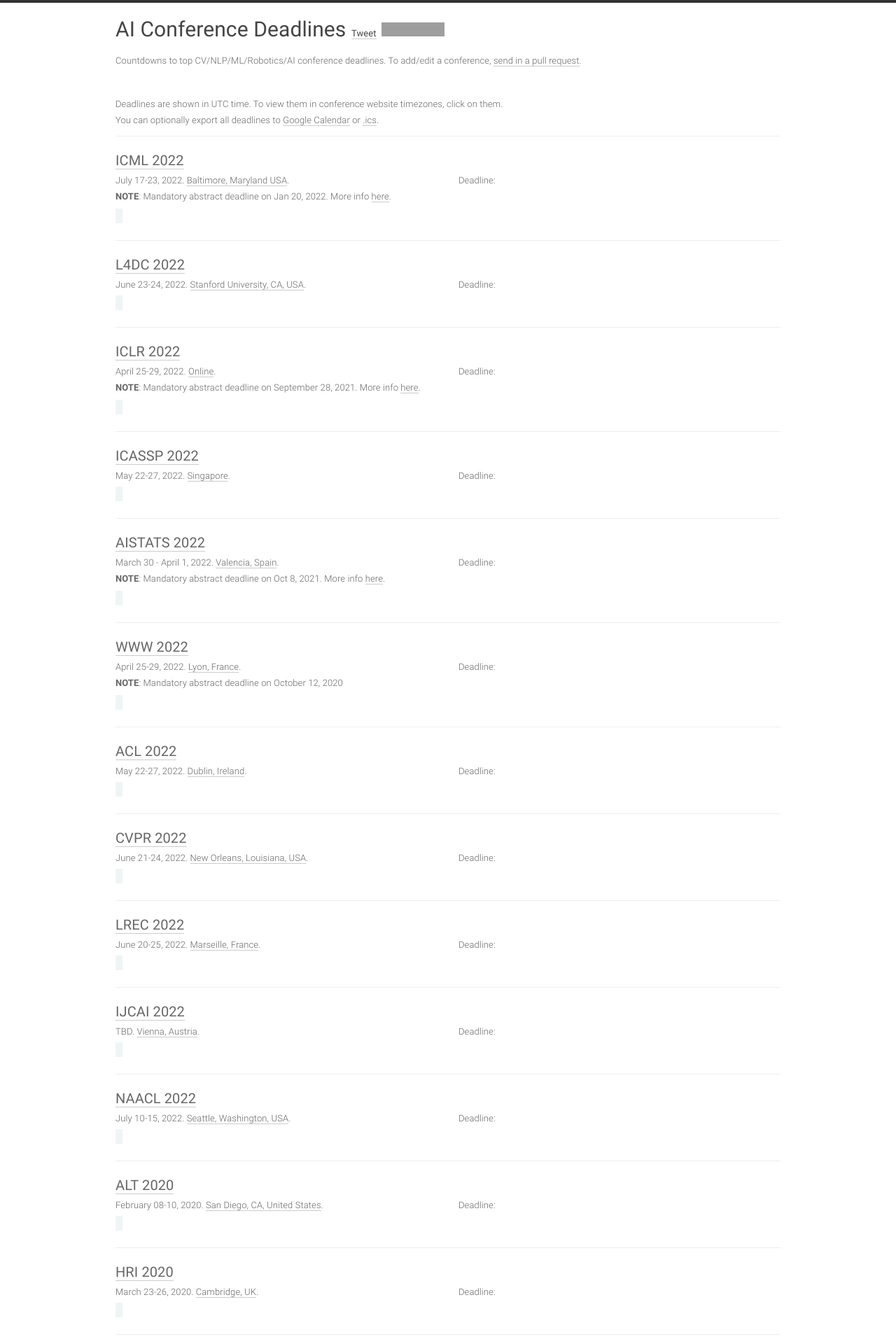
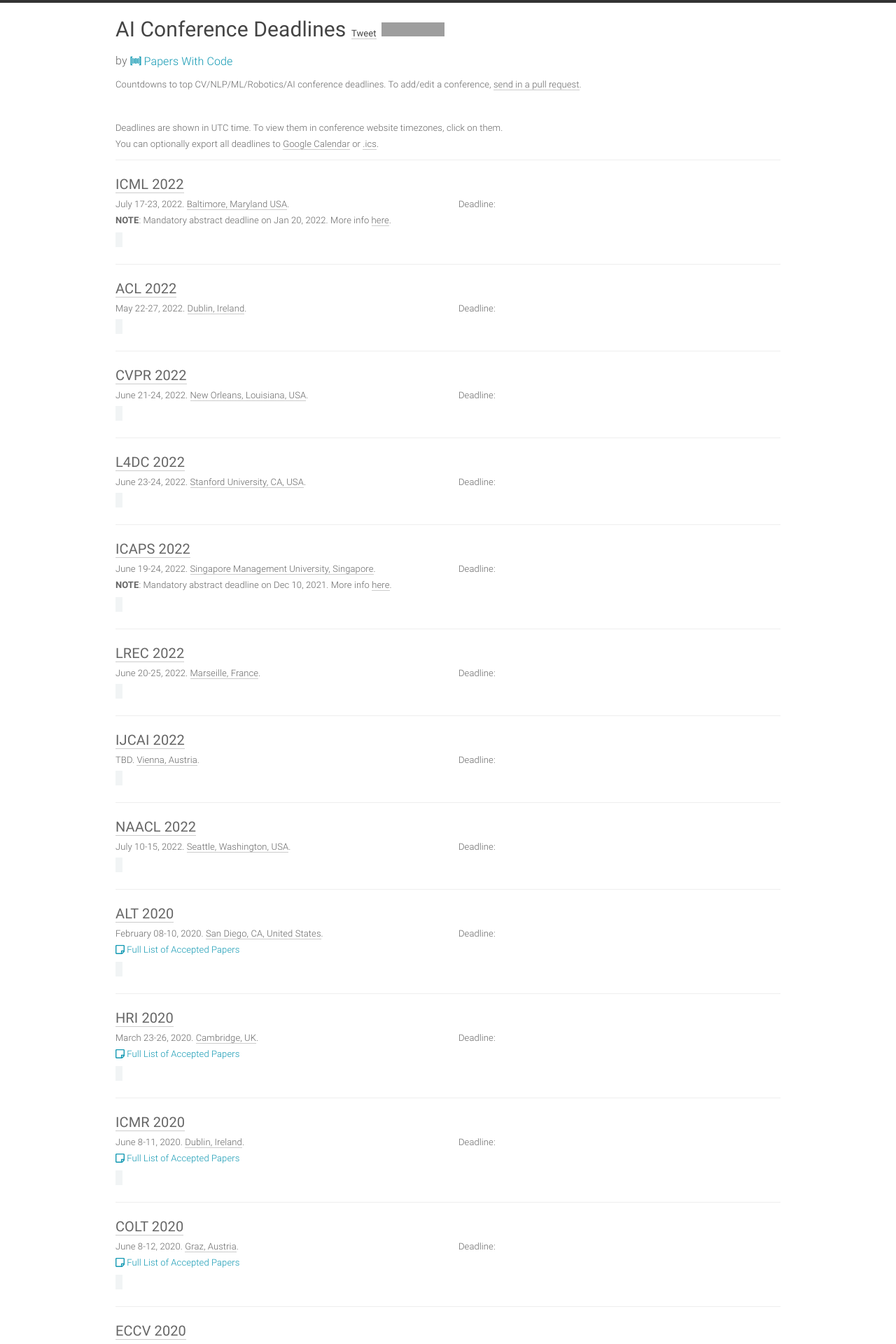
Before and after one commit to paperswithcode/ai-deadlines, a Jekyll site: the page built from index.html, in a window 1280 px wide. Shown: the top 1920 px of the page at 70% size. Built offline with Jekyll 4.4.1, drawn with Linux system fonts in a browser that asks for light colours; comment, search, counter and statistics services are not loaded; some of the changed text lies outside the part shown; grey boxes are pictures that could not be loaded.

Commit message:
Transferring to Papers With Code (#377)
* Delete CNAME

* Update _config.yml

* Update _config.yml

* Update _config.yml

* Update home.html

* Update home.html

* Update deadlines.css

* Update home.html

* Update deadlines.css

* Update home.html

* Create deadlines.css

* Update deadlines.css

* Update deadlines.css

* Update home.html

* Add pwclink and paperslink

* Update conferences.yml

* Update conferences.yml

* Update data

* Update style for past events

* Update copy

* Update conferences.yml

* Readd CNAME

* Drops google analytics; updates footnote

* Sorting

* Removing duplicates

* Updates footnote

Co-authored-by: Ludovic Viaud <66958557+ludoviofb@users.noreply.github.com>
Co-authored-by: Ludovic Viaud <ludovio@fb.com>
Co-authored-by: Elvis Saravia <ellfae@gmail.com>

```diff
--- a/_config.yml
+++ b/_config.yml
@@ -1,17 +1,15 @@
-title: AI Conference Deadlines # (Maintained by @abhshkdz)
-# email: abhshkdz@vt.edu
+title: AI Conference Deadlines
 description: Countdowns to top CV/NLP/ML/Robotics/AI conference deadlines
 author: Abhishek Das
 
 domain: "aideadlin.es"
 baseurl: ""
 
-twitter_username: abhshkdz
 twitter_hashtag: machinelearning
 github_username: abhshkdz
 github_repo: ai-deadlines
 
 markdown: kramdown
-ga_id: UA-36274081-2
+ga_id:
 
 include: ['_pages']
--- a/_data/conferences.yml
+++ b/_data/conferences.yml
@@ -12,66 +12,6 @@
   place: Baltimore, Maryland USA
   sub: ML
   note: '<b>NOTE</b>: Mandatory abstract deadline on Jan 20, 2022. More info <a href=''https://icml.cc/Conferences/2022/''>here</a>.'
-
-- title: L4DC
-  year: 2022
-  id: l4dc22
-  link: https://l4dc.stanford.edu/
-  deadline: '2021-11-30 17:00:00'
-  timezone: UTC-5
-  date: June 23-24, 2022
-  place: Stanford University, CA, USA
-  sub: ML
-
-- title: ICLR
-  hindex: 203
-  year: 2022
-  id: iclr22
-  link: https://iclr.cc/
-  deadline: '2021-10-05 17:00:00'
-  abstract_deadline: '2021-09-28 17:00:00'
-  timezone: UTC-7
-  date: April 25-29, 2022
-  place: Online
-  sub: ML
-  note: '<b>NOTE</b>: Mandatory abstract deadline on September 28, 2021. More info
-    <a href=''https://iclr.cc/Conferences/2022/CallForPapers''>here</a>.'
-
-- title: ICASSP
-  hindex: 80
-  year: 2022
-  id: icassp22
-  link: https://2022.ieeeicassp.org/
-  deadline: '2021-10-06 23:59:59'
-  timezone: UTC-12
-  date: May 22-27, 2022
-  place: Singapore
-  sub: SP
-
-- title: AISTATS
-  hindex: 57
-  year: 2022
-  id: aistats22
-  link: https://www.aistats.org/aistats2022/
-  deadline: '2021-10-15 11:59:00'
-  timezone: UTC
-  date: March 30 - April 1, 2022
-  place: Valencia, Spain
-  sub: ML
-  note: '<b>NOTE</b>: Mandatory abstract deadline on Oct 8, 2021. More info <a href=''http://www.aistats.org/aistats2022/cfp.html''>here</a>.'
-
-- title: WWW
-  hindex: 70
-  year: 2022
-  id: www22
-  link: https://www2022.thewebconf.org/
-  deadline: '2021-10-21 23:59:59'
-  abstract_deadline: '2021-10-14 23:59:59'
-  timezone: UTC-12
-  date: April 25-29, 2022
-  place: Lyon, France
-  sub: DM
-  note: '<b>NOTE</b>: Mandatory abstract deadline on October 12, 2020'
 
 - title: ACL
   hindex: 157
@@ -94,6 +34,29 @@
   date: June 21-24, 2022
   place: New Orleans, Louisiana, USA
   sub: CV
+
+- title: L4DC
+  year: 2022
+  id: l4dc22
+  link: https://l4dc.stanford.edu/
+  deadline: '2021-11-30 17:00:00'
+  timezone: UTC-5
+  date: June 23-24, 2022
+  place: Stanford University, CA, USA
+  sub: ML
+
+- title: ICAPS
+  hindex: 27
+  year: 2022
+  id: icaps22
+  link: http://icaps22.icaps-conference.org/
+  deadline: '2021-12-15 23:59:59'
+  abstract_deadline: '2021-12-10 23:59:59'
+  timezone: UTC-12
+  date: June 19-24, 2022
+  place: Singapore Management University, Singapore
+  sub: ML
+  note: '<b>NOTE</b>: Mandatory abstract deadline on Dec 10, 2021. More info <a href=''http://icaps22.icaps-conference.org/''>here</a>.'
 
 - title: LREC
   hindex: 38
@@ -139,6 +102,7 @@
   date: February 08-10, 2020
   place: San Diego, CA, United States
   sub: ML
+  paperslink: http://algorithmiclearningtheory.org/alt2020/accepted-papers/
 
 - title: HRI
   hindex: 40
@@ -150,6 +114,7 @@
   date: March 23-26, 2020
   place: Cambridge, UK
   sub: RO
+  paperslink: https://dl.acm.org/doi/proceedings/10.1145/3319502
 
 - title: ICMR
   hindex: 33
@@ -161,6 +126,7 @@
   date: June 8-11, 2020
   place: Dublin, Ireland
   sub: CV
+  paperslink: http://icmr2020.org/ICMR2020-detailed-schedule-FINAL.pdf
 
 - title: COLT
   hindex: 48
@@ -172,6 +138,7 @@
   timezone: America/Los_Angeles
   place: Graz, Austria
   sub: ML
+  paperslink: http://proceedings.mlr.press/v125/
 
 - title: ECCV
   hindex: 135
@@ -183,6 +150,7 @@
   date: August 23-28, 2020
   place: Glasgow, Scotland, UK
   sub: CV
+  paperslink: https://eccv2020.eu/about-eccv/#
 
 - title: ICCC
   hindex: 22
@@ -194,6 +162,7 @@
   date: June 29-July 3, 2020
   place: Coimbra, Portugal
   sub: ML
+  paperslink: http://computationalcreativity.net/iccc20/papers/ICCC20_Proceedings.pdf
 
 - title: ISMIR
   hindex: 32
@@ -207,6 +176,7 @@
   place: Montreal, Canada
   sub: SP
   note: '<b>NOTE</b>: Mandatory abstract deadline on Apr 10, 2020. More info <a href=''https://ismir.github.io/ISMIR2020/cfp/''>here</a>.'
+  paperslink: https://program.ismir2020.net/papers.html?filter=keywords
 
 - title: AACL-IJCNLP
   hindex: -1
@@ -218,6 +188,8 @@
   date: December 4-7, 2020
   place: Suzhou, China
   sub: NLP
+  pwclink: https://paperswithcode.com/conference/asian-chapter-of-the-association-for
+  paperslink: https://aclanthology.org/events/aacl-2020/
 
 - title: COLING
   hindex: 41
@@ -229,6 +201,7 @@
   date: December 8-13, 2020
   place: Barcelona, Spain
   sub: NLP
+  paperslink: https://aclanthology.org/volumes/2020.coling-main/
 
 - title: ACCV
   hindex: 38
@@ -240,6 +213,7 @@
   date: November 30 - December 4, 2020
   place: Online
   sub: CV
+  paperslink: https://accv2020.github.io/programs/papers/index.html
 
 - title: ICPR
   hindex: 38
@@ -251,6 +225,7 @@
   date: January 10-15, 2021
   place: Milan, Italy
   sub: ML
+  paperslink: https://www.micc.unifi.it/icpr2020/index.php/papers-and-authors/
 
 - title: CoNLL
   hindex: 34
@@ -262,6 +237,7 @@
   date: November 19-20, 2020
   place: Online
   sub: NLP
+  paperslink: https://aclanthology.org/events/conll-2020/
 
 - title: 3DV
   hindex: 29
@@ -273,6 +249,7 @@
   date: November 25-28, 2020
   place: Fukuoka, Japan
   sub: CV
+  paperslink: http://3dv2020.dgcv.nii.ac.jp/conferenceprogram.html
 
 - title: WMT
   hindex: 27
@@ -284,6 +261,7 @@
   date: November 19-20, 2020
   place: Online
   sub: NLP
+  paperslink: http://www.statmt.org/wmt20/papers.html
 
 - title: EACL
   hindex: 36
@@ -295,6 +273,8 @@
   date: April 21-23, 2021
   place: Online (Kyiv, Ukraine)
   sub: NLP
+  pwclink: https://paperswithcode.com/conference/eacl-2021-2
+  paperslink: https://aclanthology.org/events/eacl-2021/#2021-eacl-main
 
 - title: AAMAS
   hindex: 25
@@ -308,6 +288,7 @@
   place: London, UK
   sub: ML
   note: '<b>NOTE</b>: Mandatory abstract deadline on Oct 02, 2020. More info <a href=''https://aamas2021.soton.ac.uk/calls/papers/''>here</a>.'
+  paperslink: https://dl.acm.org/doi/proceedings/10.5555/3463952
 
 - title: SDM
   hindex: 33
@@ -319,6 +300,7 @@
   date: April 29 - May 1, 2021
   place: Online
   sub: DM
+  paperslink: https://epubs.siam.org/doi/book/10.1137/1.9781611976700
 
 - title: AISTATS
   hindex: 52
@@ -331,6 +313,7 @@
   place: San Diego, California, USA
   sub: ML
   note: '<b>NOTE</b>: Mandatory abstract deadline on Oct 8, 2020. More info <a href=''http://www.aistats.org/aistats2021/cfp.html''>here</a>.'
+  paperslink: http://proceedings.mlr.press/v130/
 
 - title: ICME
   hindex: 30
@@ -342,19 +325,7 @@
   date: July 5-9, 2021
   place: Shenzhen, China
   sub: CV
-
-- title: ICAPS
-  hindex: 27
-  year: 2022
-  id: icaps22
-  link: http://icaps22.icaps-conference.org/
-  deadline: '2021-12-15 23:59:59'
-  abstract_deadline: '2021-12-10 23:59:59'
-  timezone: UTC-12
-  date: June 19-24, 2022
-  place: Singapore Management University, Singapore
-  sub: ML
-  note: '<b>NOTE</b>: Mandatory abstract deadline on Dec 10, 2021. More info <a href=''http://icaps22.icaps-conference.org/''>here</a>.'
+  paperslink: https://2021.ieeeicme.org/conf_oral
 
 - title: ICIP
   hindex: 52
@@ -366,6 +337,7 @@
   date: September, 19-22, 2021
   place: Anchorage, Alaska, USA
   sub: CV
+  paperslink: https://2021.ieeeicip.org/Papers/TechnicalProgram_MS.asp
 
 - title: CHIL
   hindex: -1
@@ -377,6 +349,9 @@
   date: April 7-8, 2022
   place: Online
   sub: ML
+  note: '<b>NOTE</b>: Recommended abstract deadline on Jan 10, 2021. More info <a
+    href=''https://www.chilconference.org''>here</a>.'
+  paperslink: https://www.chilconference.org/2021/proceedings.html
 
 - title: SIGGRAPH
   hindex: 19
@@ -390,6 +365,7 @@
   place: Online
   sub: CV
   note: '<b>NOTE</b>: Mandatory abstract deadline on Jan 27, 2021. More info <a href=''https://s2021.siggraph.org/program/technical-papers/''>here</a>.'
+  paperslink: https://s2021.siggraph.org/full-program/
 
 - title: KDD
   hindex: 30
@@ -401,6 +377,7 @@
   date: August 14-18, 2021
   place: Singapore
   sub: DM
+  paperslink: https://kdd.org/kdd2021/accepted-papers/toc
 
 - title: SIGIR
   hindex: 57
@@ -413,6 +390,7 @@
   place: Montreal, Canada
   abstract_deadline: '2021-02-02 23:59:00'
   sub: DM
+  paperslink: https://sigir.org/sigir2021/accepted-papers/
 
 - title: MIDL
   hindex: -1
@@ -426,6 +404,7 @@
   sub: CV
   abstract_deadline: '2021-02-10 23:59:59'
   note: '<b>NOTE</b>: Abstract deadline on Feb 10, 2021. More info <a href=''https://2021.midl.io/dates.html''>here</a>.'
+  paperslink: https://2021.midl.io/program.html
 
 - title: UAI
   hindex: 33
@@ -437,6 +416,7 @@
   date: July 26-30, 2021
   place: TBD
   sub: ML
+  paperslink: https://www.auai.org/uai2021/accepted_papers
 
 - title: IROS
   hindex: 58
@@ -459,6 +439,7 @@
   date: Jul 12-16, 2021
   place: Online
   sub: RO
+  paperslink: https://roboticsconference.org/program/papers/
 
 - title: MICCAI
   hindex: 46
@@ -471,6 +452,7 @@
   place: Lima, Peru
   sub: CV
   note: '<b>NOTE</b>: Intent to submit deadline on Feb 19, 2021. More info <a href=''https://www.miccai2021.org/''>here</a>.'
+  paperslink: https://www.miccai2021.org/en/TENTATIVE-SCHEDULE.html
 
 - title: ICCV
   hindex: 176
@@ -497,6 +479,7 @@
   place: Bilbao, Basque Country (Spain)
   sub: ML
   note: '<b>NOTE</b>: Mandatory abstract deadline on Mar 26, 2021. More info <a href=''https://2021.ecmlpkdd.org/?page_id=1599/''>here</a>.'
+  paperslink: https://2021.ecmlpkdd.org/?page_id=1811
 
 - title: InterSpeech
   hindex: 81
@@ -509,6 +492,7 @@
   place: Brno, Czechia
   sub: SP
   abstract_deadline: '2021-03-26 23:59:59'
+  paperslink: https://www.isca-speech.org/archive/interspeech_2021/index.html
 
 - title: FG
   hindex: -1
@@ -532,6 +516,7 @@
   date: October 20-24, 2021
   place: Chengdu, China
   sub: CV
+  paperslink: https://2021.acmmm.org/main-track-list
 
 - title: RecSys
   hindex: 45
@@ -546,6 +531,7 @@
   sub: DM
   note: '<b>NOTE</b>: Mandatory abstract deadline on April 27, 2020. More info <a
     href=''https://recsys.acm.org/recsys21/dates/''>here</a>.'
+  paperslink: https://recsys.acm.org/recsys21/accepted-contributions/#content-tab-1-0-tab
 
 - title: EMNLP
   hindex: 112
@@ -569,6 +555,7 @@
   date: October 18-22, 2021
   place: Montreal, Canada
   sub: CV
+  paperslink: https://icmi.acm.org/2021/index.php?id=accepted
 
 - title: CIKM
   hindex: 48
@@ -637,6 +624,7 @@
   date: October 4-7, 2021
   place: Irvine, United States
   sub: NLP
+  paperslink: https://openreview.net/group?id=AKBC.ws/2021/Conference#all-submissions
 
 - title: BMVC
   hindex: 57
@@ -696,3 +684,53 @@
   date: May 23-27, 2022
   place: Philadelphia (PA), USA
   sub: RO
+
+- title: ICLR
+  hindex: 203
+  year: 2022
+  id: iclr22
+  link: https://iclr.cc/
+  deadline: '2021-10-05 17:00:00'
+  abstract_deadline: '2021-09-28 17:00:00'
+  timezone: UTC-7
+  date: April 25-29, 2022
+  place: Online
+  sub: ML
+  note: '<b>NOTE</b>: Mandatory abstract deadline on September 28, 2021. More info
+    <a href=''https://iclr.cc/Conferences/2022/CallForPapers''>here</a>.'
+
+- title: ICASSP
+  hindex: 80
+  year: 2022
+  id: icassp22
+  link: https://2022.ieeeicassp.org/
+  deadline: '2021-10-06 23:59:59'
+  timezone: UTC-12
+  date: May 22-27, 2022
+  place: Singapore
+  sub: SP
+
+- title: AISTATS
+  hindex: 57
+  year: 2022
+  id: aistats22
+  link: https://www.aistats.org/aistats2022/
+  deadline: '2021-10-15 11:59:00'
+  timezone: UTC
+  date: March 30 - April 1, 2022
+  place: Valencia, Spain
+  sub: ML
+  note: '<b>NOTE</b>: Mandatory abstract deadline on Oct 8, 2021. More info <a href=''http://www.aistats.org/aistats2022/cfp.html''>here</a>.'
+
+- title: WWW
+  hindex: 70
+  year: 2022
+  id: www22
+  link: https://www2022.thewebconf.org/
+  deadline: '2021-10-21 23:59:59'
+  abstract_deadline: '2021-10-14 23:59:59'
+  timezone: UTC-12
+  date: April 25-29, 2022
+  place: Lyon, France
+  sub: DM
+  note: '<b>NOTE</b>: Mandatory abstract deadline on October 12, 2020'
--- a/_layouts/home.html
+++ b/_layouts/home.html
@@ -28,6 +28,12 @@
                     {{ site.title }} <a href="https://twitter.com/share" class="twitter-share-button" data-text="{{ site.description }}{% if site.twitter_hashtag %} #{{ site.twitter_hashtag }}{% endif %}" data-show-count="false" style="font-size:13px;">Tweet</a><script async src="//platform.twitter.com/widgets.js" charset="utf-8"></script>
                     <iframe src="https://ghbtns.com/github-btn.html?user={{ site.github_username }}&repo={{ site.github_repo }}&type=star&count=true" frameborder="0" scrolling="0" width="170px" height="20px"></iframe>
                   </h1>
+                </div>
+                <div class="col-xs-12" style="margin-bottom: 10px">
+                  by <a href="https://paperswithcode.com" class="pwc-link">
+                    <div class="icon-inner pwc-icon"><svg xmlns="http://www.w3.org/2000/svg" viewBox="0 0 512 512" class="s-ion-icon"><path d="M88 128h48v256H88zM232 128h48v256h-48zM160 144h48v224h-48zM304 144h48v224h-48zM376 128h48v256h-48z"></path><path d="M104 104V56H16v400h88v-48H64V104zM408 56v48h40v304h-40v48h88V56z"></path></svg></div>
+                    Papers With Code
+                  </a>
                 </div>
                 <div class="meta col-xs-12">
                   {{ site.description }}.
@@ -97,6 +103,26 @@
                   {{conf.note}}
                 </div>
                 {% endif %}
+                {% if conf.pwclink or conf.paperslink %}
+                  <div class="note">
+                    {% if conf.paperslink %}
+                      <div>
+                        <a href="{{conf.paperslink}}" class="pwc-link">
+                          <div class="icon-inner pwc-icon"><svg viewBox="0 0 448 513.795" xmlns="http://www.w3.org/2000/svg"><path d="M448 349.086c0 10.974-6.299 26.18-14.059 33.94l-83.882 83.882c-7.76 7.76-22.966 14.06-33.94 14.06H48c-26.51 0-48-21.49-48-48V80.98c0-26.51 21.49-48 48-48h352c26.51 0 48 21.49 48 48v268.106zm-128 80l76.118-76.118H320v76.118zm80-348.107H48v351.988h224v-104c0-13.254 10.745-24 24-24h104V80.98z"/></svg></div>
+                          Full List of Accepted Papers
+                        </a>
+                      </div>
+                    {% endif %}
+                    {% if conf.pwclink %}
+                      <div>
+                        <a href="{{conf.pwclink}}" class="pwc-link">
+                          <div class="icon-inner pwc-icon"><svg xmlns="http://www.w3.org/2000/svg" viewBox="0 0 512 512" class="s-ion-icon"><path d="M88 128h48v256H88zM232 128h48v256h-48zM160 144h48v224h-48zM304 144h48v224h-48zM376 128h48v256h-48z"></path><path d="M104 104V56H16v400h88v-48H64V104zM408 56v48h40v304h-40v48h88V56z"></path></svg></div>
+                          Browse All Papers with Code
+                        </a>
+                      </div>
+                    {% endif %}
+                  </div>
+                {% endif %}
               </div>
               <div class="col-xs-12 col-sm-6">
                 <div class="deadline">
@@ -119,13 +145,13 @@
           {% endfor %}
         </div>
         <div id="past_confs">
+          <h1 id="past-events-title">Past Events</h1>
         </div>
       </div>
       <footer>
         <div class="row">
-            <div class="col-xs-12 col-sm-6">
-              <a href="/">{{ site.domain }}</a> is maintained by <a href="https://twitter.com/{{ site.twitter_username }}">@{{ site.twitter_username }}</a>.<br>
-              If you find it useful, consider buying him <a target="_blank" href="https://read.gift/u/abhshkdz">a book</a> or <a title="_blank" href="https://www.buymeacoffee.com/abhshkdz">coffee</a>.
+          <div class="col-xs-12 col-sm-12">
+            <a href="/">{{ site.domain }}</a> was built and maintained from 2016-2021 by <a href="https://twitter.com/abhshkdz">abhshkdz</a>. It is now run by <a href="https://paperswithcode.com/">Papers With Code</a>.<br>
           </div>
         </div>
       </footer>
--- a/static/css/deadlines.css
+++ b/static/css/deadlines.css
@@ -20,7 +20,9 @@
   width: 100%;
 }
 
-h1,h2,h3 {
+h1,
+h2,
+h3 {
   /* font-weight: 300; */
 }
 
@@ -78,7 +80,8 @@
   border-bottom: none;
 }
 
-a:hover, a:focus {
+a:hover,
+a:focus {
   color: inherit;
   text-decoration: none;
 }
@@ -98,10 +101,6 @@
   font-size: 13px;
 }
 
-.past {
-  opacity: 0.5;
-}
-
 .conf-row {
   margin-bottom: 5px;
 }
@@ -111,7 +110,8 @@
   font-weight: 400;
 }
 
-.deadline, .meta {
+.deadline,
+.meta {
   font-size: 13px;
 }
 
@@ -149,8 +149,44 @@
   border-color: #0097e6;
 }
 
-.checkbox input[type="checkbox"]:after, .checkbox input[type="checkbox"]:focus:after {
+.checkbox input[type="checkbox"]:after,
+.checkbox input[type="checkbox"]:focus:after {
   border-color: #0097e6;
+}
+
+.pwc-link {
+  color: #1198b2;
+  text-decoration: none;
+  border: none;
+  vertical-align: middle;
+}
+
+.pwc-link:hover {
+  color: #1198b2;
+  border-bottom: 1px solid #1198b2;
+}
+
+.icon-inner {
+  width: 1em;
+  height: 1em;
+  display: inline-block;
+  vertical-align: middle;
+  position: relative;
+  fill: currentColor;
+}
+
+.pwc-icon {
+  top: -2px;
+}
+
+#past-events-title {
+  margin-bottom: 30px;
+  padding-bottom: 15px;
+  border-bottom: 2px solid #bb2d3b;
+}
+
+.badge-danger {
+  background-color: #bb2d3b;
 }
 
 @media only screen and (max-width: 780px) {
```
Also changed, not shown: other parts of _layouts/home.html (+4 -1 lines), CNAME (line endings or trailing spaces), 1 other file. Lines whose indentation alone changed are shown as unchanged.
